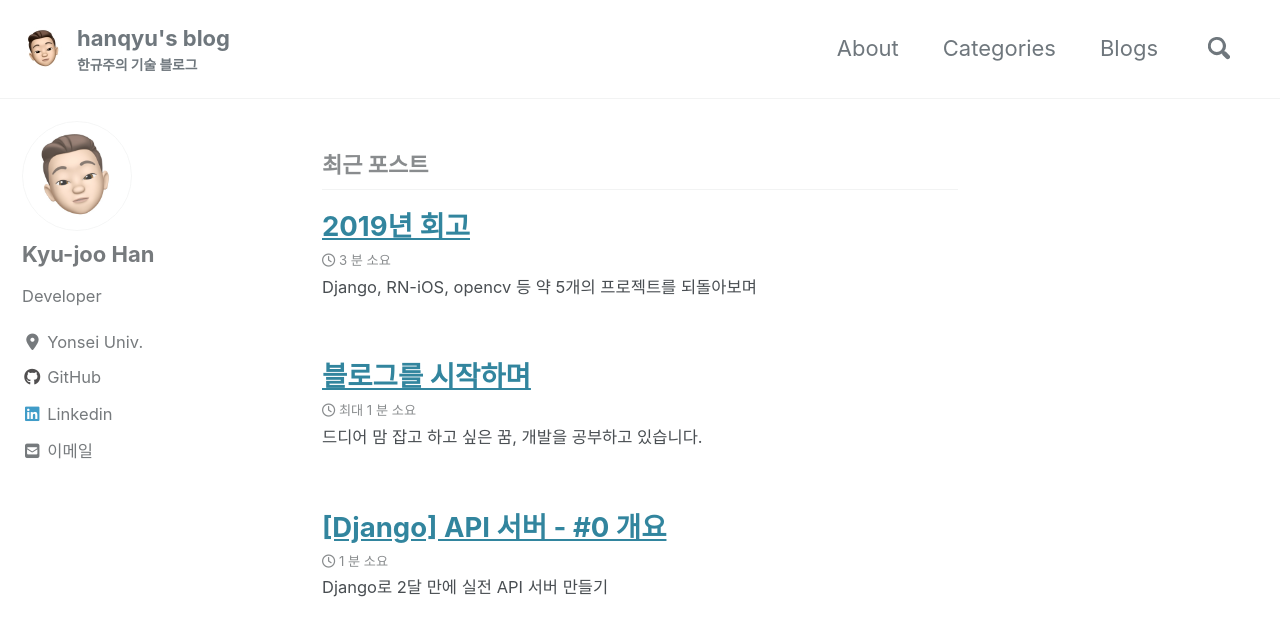
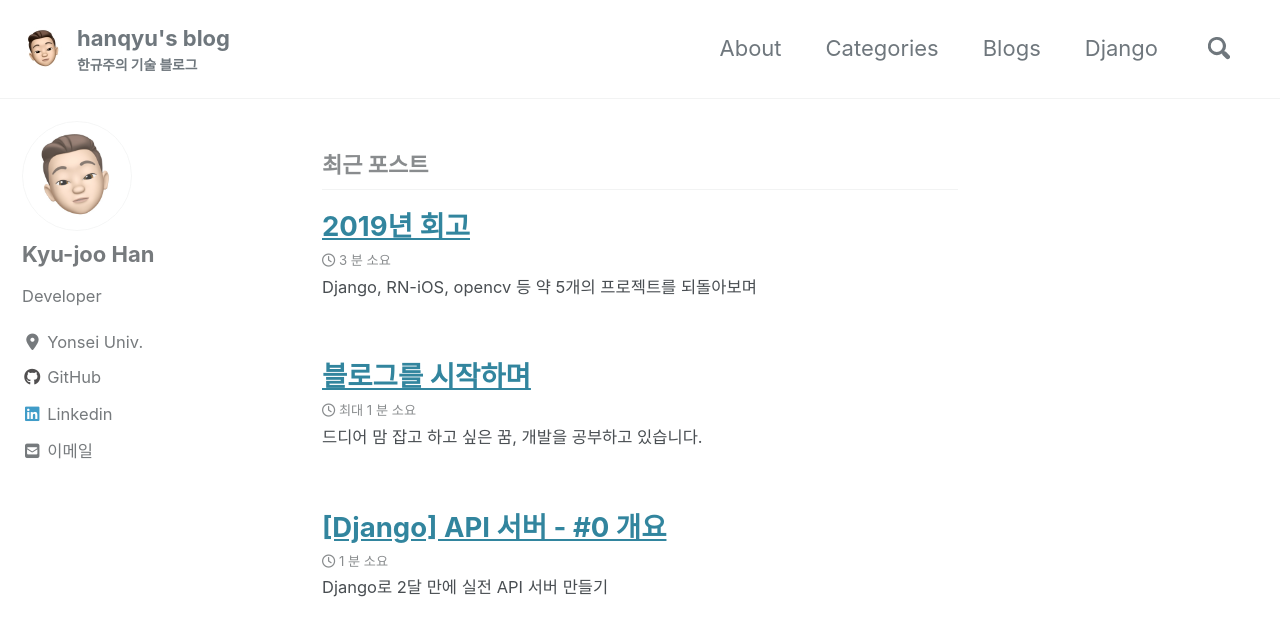
Before and after one commit to hanqyu/hanqyu.github.io, a Jekyll site: the page built from index.html, in a window 1280 px wide and 900 px high. Shown: the top 636 px of the window. Built offline with Jekyll 4.4.1, drawn with Linux system fonts in a browser that asks for light colours; cached includes are drawn as plain includes; nearby versions of some CDN libraries; the list of posts is cut into pages by our own code.

Commit message:
feat(settings): 추가 - navigation에 Django category 추가

```diff
--- a/_data/navigation.yml
+++ b/_data/navigation.yml
@@ -6,3 +6,5 @@ main:
     url: /categories/
   - title: "Blogs"
     url: /categories/blogs/
+  - title: "Django"
+    url: /categories/django/
--- /dev/null
+++ b/_pages/django.html
@@ -0,0 +1,6 @@
+---
+title: Django
+layout: category
+permalink: /categories/django/
+taxonomy: Django
+---
```
